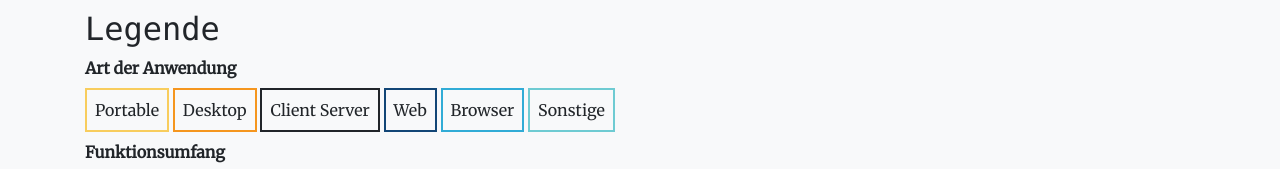
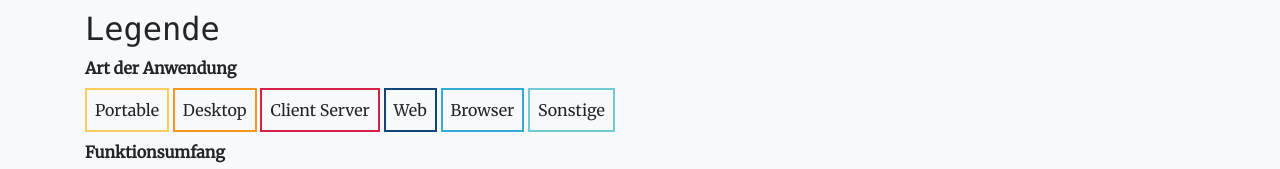
Before and after one commit to alexander-rossner/dh-researchtool-landscape, a website: page index.html in a window 1280 px wide. Shown: the part 2235-2404 px from the top of the page. Drawn offline with Linux system fonts and the light colour scheme; a web font is replaced by a local one.

Commit message:
Update index.html

```diff
--- a/index.html
+++ b/index.html
@@ -78,7 +78,7 @@
           <div class="apptype-desktop">Desktop</div>
         </div>
         <div class="legend-item legend-item-apptype">
-          <div class="apptype-clientserver">Client Server</div>
+          <div class="apptype-client-server">Client Server</div>
         </div>
         <div class="legend-item legend-item-apptype">
           <div class="apptype-web">Web</div>
```
